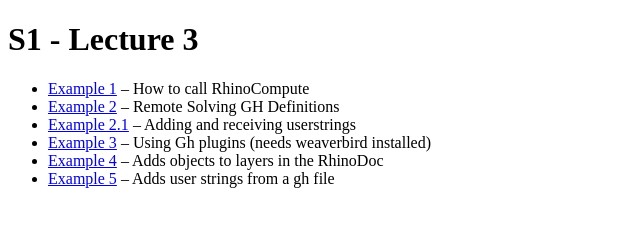
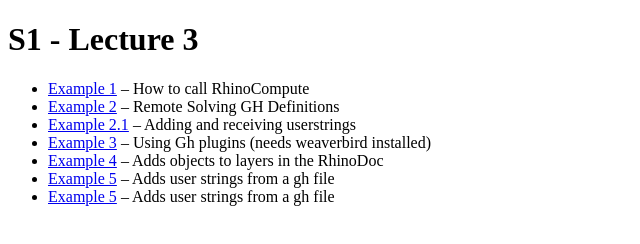
Before and after one commit to iaac-macad/assignment-03-lorafahmy, a plain HTML site: page index.html in a window 1280 px wide. Shown: the whole page, without its empty margins (0-640 px from the left). Drawn offline with Linux system fonts and the light colour scheme.

Commit message:
Update index.html

```diff
--- a/index.html
+++ b/index.html
@@ -13,6 +13,7 @@
             <li><a href="./example3/">Example 3</a> – Using Gh plugins (needs weaverbird installed)</li>
             <li><a href="./example4/">Example 4</a> – Adds objects to layers in the RhinoDoc</li>
             <li><a href="./example5/">Example 5</a> – Adds user strings from a gh file</li>
+            <li><a href="./example6/">Example 5</a> – Adds user strings from a gh file</li>
         </ul>
     </body>
 </html>
```
